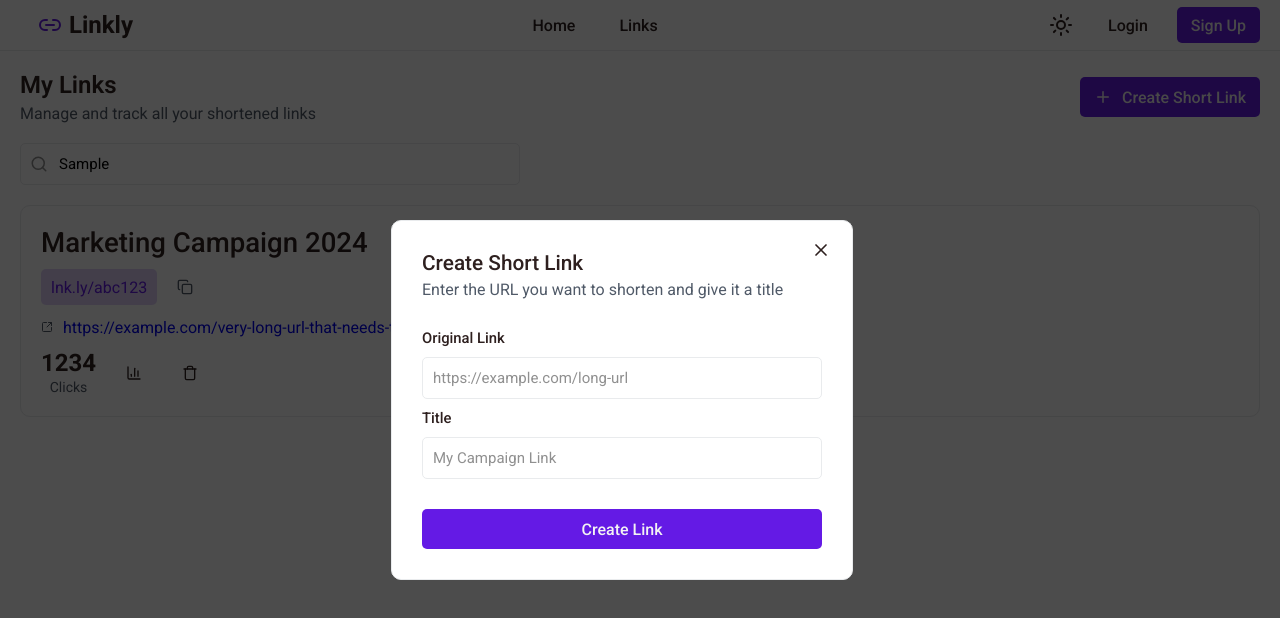
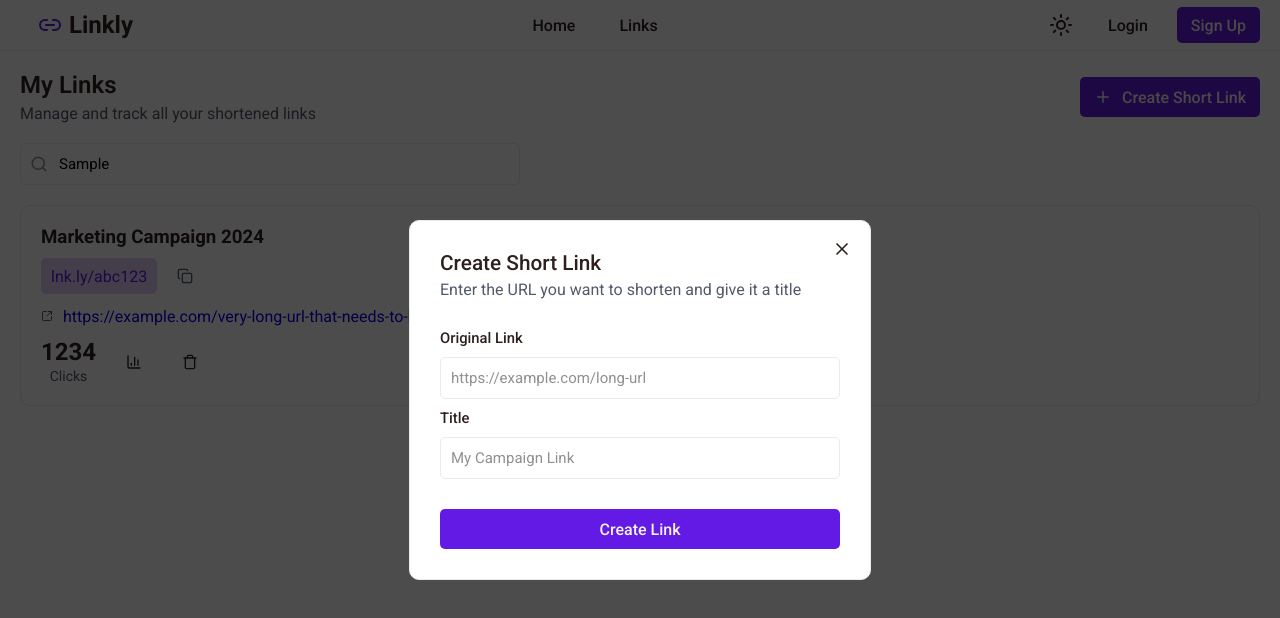
Before and after one commit to Hleb4ikk/link-shortner, a React (Create React App) app in the folder frontend/: page /links in a window 1280 px wide. Both pictures are taken after typing "Sample" into the empty fields and a click on the button "Create Short Link". Shown: the top 618 px of the page. Built offline with nearby package versions, Linux system fonts and the light colour scheme.

Commit message:
card component was created, alert close button position was changed

```diff
--- a/frontend/src/components/pages/LinksPage/LinksPage.module.css
+++ b/frontend/src/components/pages/LinksPage/LinksPage.module.css
@@ -57,21 +57,7 @@
 }
 .linksSection {
 }
-.linkHeader {
-  font-size: 1.725rem;
-  font-weight: 500;
-}
-.link {
-  display: flex;
-  flex-direction: column;
-  gap: 10px;
-  padding: 20px;
-  border-radius: 10px;
-  border: 1px solid var(--border-color);
-}
-.link:hover {
-  background-color: var(--hovered-card-color);
-}
+
 .actions {
   display: flex;
   align-items: center;
--- a/frontend/src/components/pages/LinksPage/LinksPage.tsx
+++ b/frontend/src/components/pages/LinksPage/LinksPage.tsx
@@ -15,6 +15,12 @@ import {
   AlertContent,
   AlertHeader,
 } from '../../shared/Alert/Alert';
+import {
+  Card,
+  CardContent,
+  CardFooter,
+  CardHeader,
+} from '../../shared/Card/Card';
 
 export default function LinksPage() {
   return (
@@ -76,8 +82,9 @@ export default function LinksPage() {
         </section>
 
         <section className={`${styles.section} ${styles.linksSection}`}>
-          <article className={styles.link}>
-            <h1 className={styles.linkHeader}>Marketing Campaign 2024</h1>
+          <Card>
+            <CardHeader>Marketing Campaign 2024</CardHeader>
+            <CardContent>
               <div className={styles.linkInfoContainer}>
                 <span className={styles.shortLink}>lnk.ly/abc123</span>
                 <Button className={styles.copyButton}>
@@ -95,11 +102,17 @@ export default function LinksPage() {
                   https://example.com/very-long-url-that-needs-to-be-shortened
                 </a>
               </div>
+            </CardContent>
+            <CardFooter>
+              {' '}
               <div className={styles.actions}>
                 <div className={styles.clicksContainer}>
                   <h2>1234</h2>
                   <span
-                  style={{ fontSize: '0.875rem', color: 'var(--text-color-2)' }}
+                    style={{
+                      fontSize: '0.875rem',
+                      color: 'var(--text-color-2)',
+                    }}
                   >
                     Clicks
                   </span>
@@ -111,7 +124,8 @@ export default function LinksPage() {
                   <Trash className={styles.actionIcon} />
                 </Button>
               </div>
-          </article>
+            </CardFooter>
+          </Card>
         </section>
       </div>
     </>
--- a/frontend/src/components/shared/Alert/Alert.module.css
+++ b/frontend/src/components/shared/Alert/Alert.module.css
@@ -14,6 +14,7 @@
 }
 
 .alert {
+  position: relative;
   display: flex;
   flex-direction: column;
   gap: 30px;
@@ -39,9 +40,9 @@
 }
 
 .closeButton {
-  position: relative;
-  left: -50px;
-  top: -150px;
+  position: absolute;
+  right: 10px;
+  top: 10px;
   padding: 8px;
   width: 36px;
   height: 36px;
--- a/frontend/src/components/shared/Alert/Alert.tsx
+++ b/frontend/src/components/shared/Alert/Alert.tsx
@@ -81,16 +81,26 @@ const AlertRoot = ({
       </AlertTrigger>
       {isOpen && (
         <Overlay closeCallback={() => setIsOpen(false)} className={className}>
-          <Alert>{children}</Alert>
-          <CloseAlertButton closeCallback={() => setIsOpen(false)} />
+          <Alert closeCallback={() => setIsOpen(false)}> {children}</Alert>
         </Overlay>
       )}
     </>
   );
 };
 
-const Alert = ({ children }: { children: React.ReactNode }) => {
-  return <div className={styles.alert}>{children}</div>;
+const Alert = ({
+  children,
+  closeCallback,
+}: {
+  children: React.ReactNode;
+  closeCallback: () => void;
+}) => {
+  return (
+    <div className={styles.alert}>
+      <CloseAlertButton closeCallback={closeCallback} />
+      {children}
+    </div>
+  );
 };
 
 const AlertHeader = ({
--- /dev/null
+++ b/frontend/src/components/shared/Card/Card.module.css
@@ -0,0 +1,25 @@
+.card {
+  display: flex;
+  flex-direction: column;
+  gap: 10px;
+  padding: 20px;
+  border-radius: 10px;
+  border: 1px solid var(--border-color);
+}
+.card:hover {
+  background-color: var(--hovered-card-color);
+}
+.cardHeader {
+  font-size: 1.725rem;
+  font-weight: 500;
+}
+.cardContent {
+  display: flex;
+  flex-direction: column;
+  gap: 10px;
+}
+.cardFooter {
+  display: flex;
+  align-items: center;
+  gap: 20px;
+}
--- /dev/null
+++ b/frontend/src/components/shared/Card/Card.tsx
@@ -0,0 +1,41 @@
+import styles from './Card.module.css';
+
+const Card = ({
+  children,
+  className,
+}: {
+  children: React.ReactNode;
+  className?: string;
+}) => {
+  return (
+    <article className={`${styles.card} ${className}`}>{children}</article>
+  );
+};
+const CardHeader = ({
+  children,
+  className,
+}: {
+  children: React.ReactNode;
+  className?: string;
+}) => {
+  return <h1 className={`${styles.CardHeader} ${className}`}>{children}</h1>;
+};
+const CardContent = ({
+  children,
+  className,
+}: {
+  children: React.ReactNode;
+  className?: string;
+}) => {
+  return <div className={`${styles.cardContent} ${className}`}>{children}</div>;
+};
+const CardFooter = ({
+  children,
+  className,
+}: {
+  children: React.ReactNode;
+  className?: string;
+}) => {
+  return <div className={`${styles.cardFooter} ${className}`}>{children}</div>;
+};
+export { Card, CardHeader, CardContent, CardFooter };
```
Lines whose indentation alone changed are shown as unchanged.
